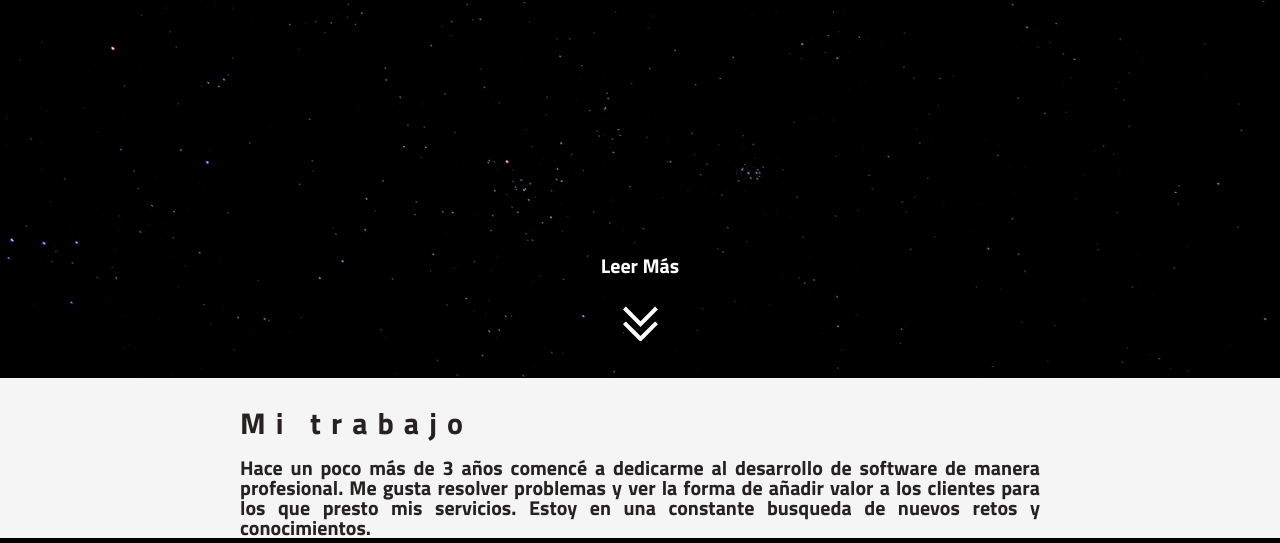
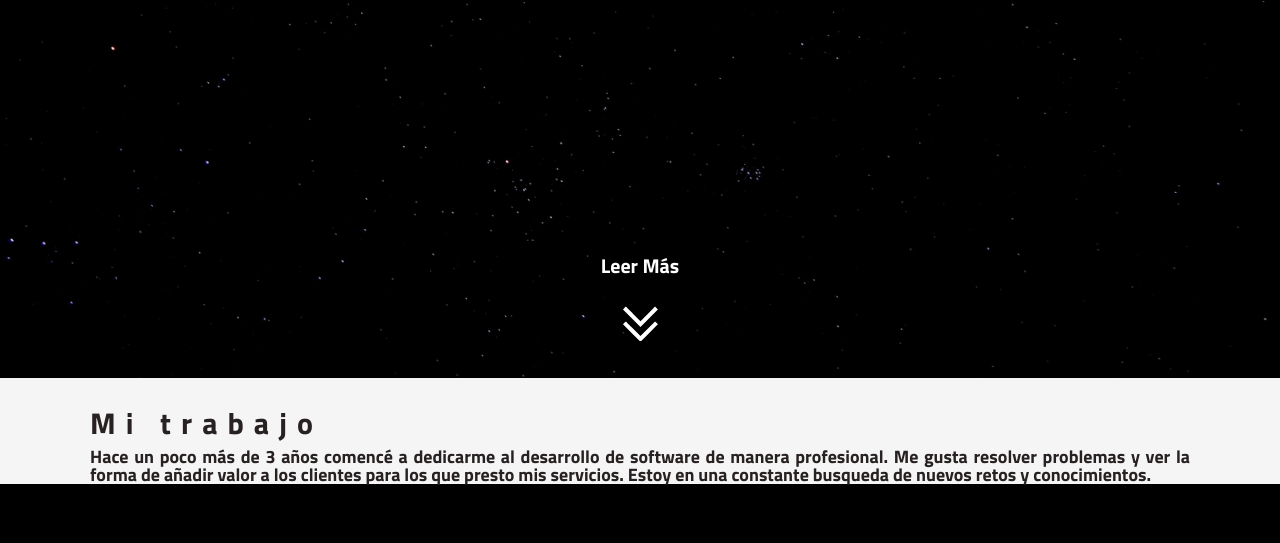
Before and after one commit to Ignaciojeria/building-my-website, a plain HTML site: page index.html in a window 1280 px wide. Shown: the part 422-965 px from the top of the page. After the commit the page ends 910 px from the top, so only its background shows below. Drawn offline with Linux system fonts and the light colour scheme.

Commit message:
styles was updated

```diff
--- a/index.html
+++ b/index.html
@@ -53,7 +53,7 @@
 
     <div class="more-content-about-myself" >
          <h2>Mi trabajo</h2>
-    <p style="padding-top:20px;" >Hace un poco más de 3 años comencé a dedicarme al desarrollo de software de manera profesional.
+    <p style="padding-top:10px; font-size:18px;" >Hace un poco más de 3 años comencé a dedicarme al desarrollo de software de manera profesional.
                                   Me gusta resolver problemas y ver la forma de añadir valor a los clientes para los que presto mis servicios.
                                   Estoy en una constante busqueda de nuevos retos y conocimientos.</p>
     </div>
--- a/style.css
+++ b/style.css
@@ -107,7 +107,7 @@ h1{
 }
 
 .more-content-about-myself{
-    width: 800px;
+    width: 1100px;
     color: #272121;
 }
 
```
